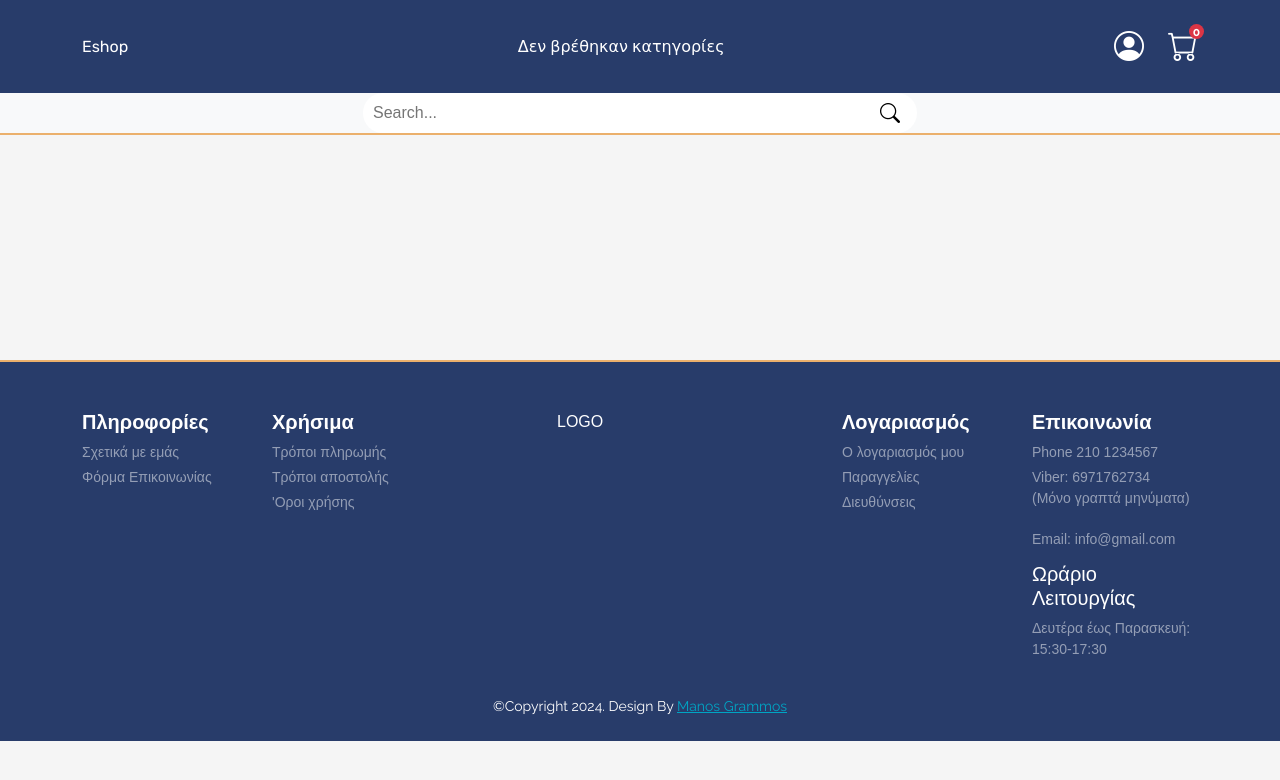
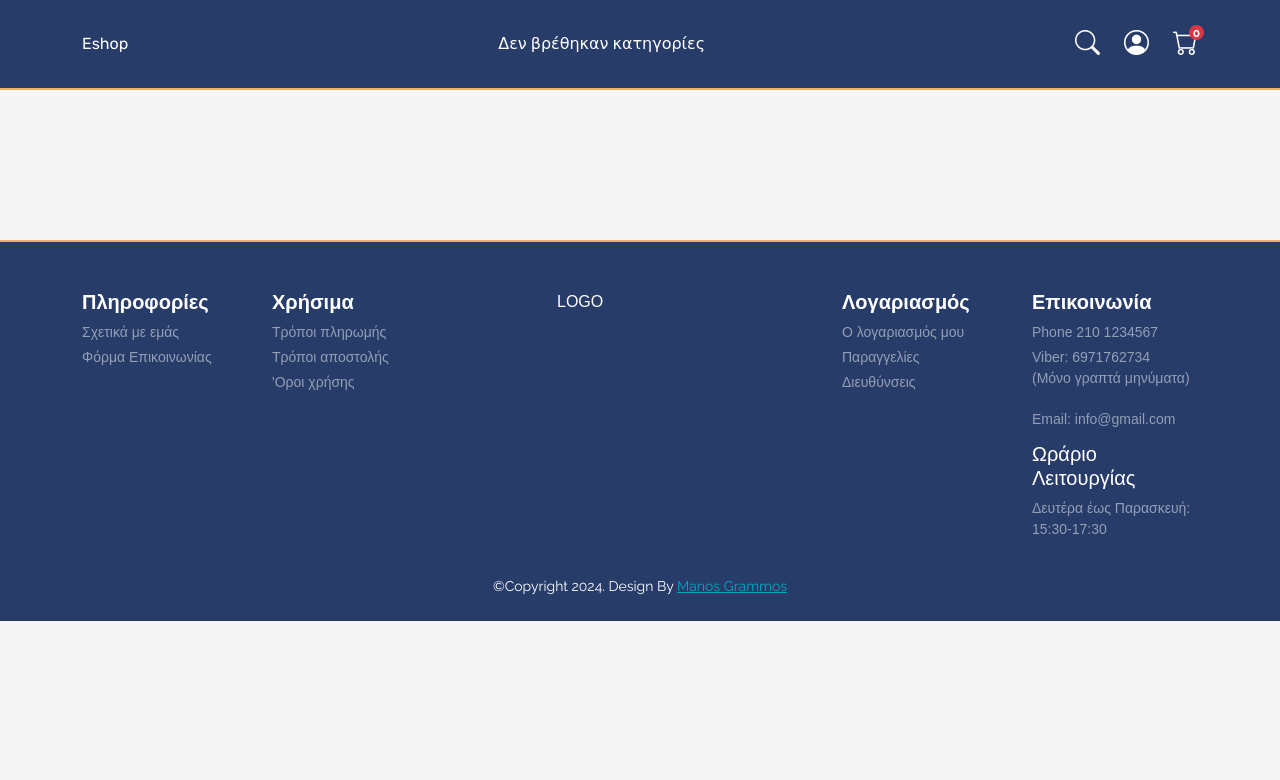
Before and after one commit to ManosGra/deckhub.gr, a PHP site: page /search.php in a window 1280 px wide. Shown: the top 780 px of the page. Run offline with PHP 8.4, Linux system fonts and the light colour scheme; data that the repository does not hold is empty; some libraries are stand-ins or nearby versions; some web fonts are replaced.

Commit message:
box show updates and search

```diff
--- a/checkout.php
+++ b/checkout.php
@@ -107,7 +107,7 @@ if (mysqli_num_rows($cartItems) == 0) {
                                     $totalPrice += $citem['selling_price'] * $citem['prod_qty']; ?>
                                     <tr class="product_data align-items-center">
                                         <td class="align-middle text-center">
-                                            <img data-src="uploads/<?php echo $citem['item_image']; ?>" class="lazy" alt="Image"
+                                            <img src="uploads/<?php echo $citem['item_image']; ?>" class="lazy" alt="Image"
                                                 width="100px">
                                         </td>
                                         <td class="align-middle text-center"><?php echo $citem['name']; ?></td>
--- a/includes/header.php
+++ b/includes/header.php
@@ -1,4 +1,6 @@
+<?php ob_start() ?>
 <?php include 'config/db.php' ?>
+
 <!doctype html>
 <html lang="en">
 
--- a/includes/navigation.php
+++ b/includes/navigation.php
@@ -23,7 +23,7 @@
             // Επαναλαμβάνει τις γραμμές από το αποτέλεσμα της ερώτησης
             while ($item = mysqli_fetch_assoc($select_categories_query)) {
               ?>
-              <li class="nav-item list-unstyled mx-3  font-rubik fw-bold font-size-14">
+              <li class="nav-item list-unstyled mx-auto d-block  font-rubik font-size-16">
                 <a class="nav-link" href="products.php?category=<?php echo htmlspecialchars($item['slug']); ?>">
                   <?php echo htmlspecialchars($item['category_name']); ?>
                 </a>
@@ -42,8 +42,14 @@
         <div class="row align-items-center justify-content-end">
 
           <div class="col-auto">
+            <button type="submit" id="openSearch" name="submit" class="search-button p-0">
+              <i class="bi bi-search font-size-25"></i>
+            </button>
+          </div>
+
+          <div class="col-auto">
             <a href="my-account.php" class="text-white text-decoration-none">
-              <i class="font-size-30 profile bi bi-person-circle"></i>
+              <i class="font-size-25 profile bi bi-person-circle"></i>
             </a>
           </div>
 
@@ -51,7 +57,7 @@
             <form action="" class="font-size-14 font-rale">
               <a href="cart.php" class="text-decoration-none" id="cart-link">
                 <div class="cart-object">
-                  <span class="font-size-30 text-white"><i class="bi bi-cart cart-icon"></i></span>
+                  <span class="font-size-25 text-white"><i class="bi bi-cart cart-icon"></i></span>
                   <span class="pill text-white bg-danger" id="cart-empty">0</span>
                 </div>
               </a>
@@ -62,21 +68,19 @@
     </div>
   </div>
 
-  <div class="second-nav" id="secondNav">
-    <div class="bg-light text-dark">
-      <div class="container-lg">
+  <div id="searchPopup" class="popup">
+    <div class="popup-content">
+      <span id="closePopup" class="close">&times;</span>
+
+      <!-- Το search container που θες να κάνεις popup -->
       <div class="search-container">
-          <form class="d-flex align-items-center" action="search.php" method="post">
-            <input type="text" placeholder="Search..." name="search" class="search-input">
-            <button type="submit" name="submit" class="search-button">
-              <i class="bi bi-search"></i>
-            </button>
+        <form class="d-flex align-items-center" action="search.php" method="POST">
+          <input type="text" placeholder="Αναζήτηση..." name="search" class="search-input" required>
+          <button type="submit" name="submit" hidden>Search</button>
         </form>
       </div>
     </div>
   </div>
-  </div>
-
 
 </nav>
 
--- a/index.js
+++ b/index.js
@@ -281,4 +281,28 @@ $(document).ready(function () {
             navMenu.classList.remove("active");
         })
     );
+
+
 });
+
+// Βρίσκουμε τα στοιχεία από το DOM
+const searchPopup = document.getElementById('searchPopup');
+const openSearch = document.getElementById('openSearch');
+const closePopup = document.getElementById('closePopup');
+
+// Άνοιγμα του popup όταν γίνει κλικ στο κουμπί
+openSearch.addEventListener('click', function() {
+    searchPopup.style.display = 'block';
+});
+
+// Κλείσιμο του popup όταν γίνει κλικ στο κουμπί "κλείσιμο"
+closePopup.addEventListener('click', function() {
+    searchPopup.style.display = 'none';
+});
+
+// Κλείσιμο του popup όταν γίνει κλικ έξω από το popup
+window.addEventListener('click', function(event) {
+    if (event.target === searchPopup) {
+        searchPopup.style.display = 'none';
+    }
+});
--- a/sass/include/global.scss
+++ b/sass/include/global.scss
@@ -195,7 +195,7 @@ button:focus {
 }
 
 #search {
-    padding: 300px 0;
+    padding: 120px 0;
 }
 
 #footer {
--- a/sass/include/navbar.scss
+++ b/sass/include/navbar.scss
@@ -70,37 +70,70 @@ html {
     background-color: lightgrey;
 }
 
+/* Στυλ για το κουμπί αναζήτησης */
+#openSearch {
+    background-color: #007BFF;
+    color: white;
+    border: none;
+    cursor: pointer;
+    font-size: 16px;
+}
+
+/* Στυλ για το popup */
+.popup {
+    display: none;
+    /* Το αρχικό display είναι "none" για να μην φαίνεται */
+    position: fixed;
+    z-index: 9999;
+    left: 0;
+    top: 0;
+    width: 100%;
+    height: 100%;
+    background-color: rgba(0, 0, 0, 0.5);
+    /* Σκούρο φόντο για να ξεχωρίζει το popup */
+}
+
+.popup-content {
+    background-color: white;
+    margin: 15% auto;
+    padding: 20px;
+    border-radius: 8px;
+    width: 50%;
+    max-width: 400px;
+    box-shadow: 0 4px 8px rgba(0, 0, 0, 0.1);
+}
+
+/* Στυλ για το κουμπί κλεισίματος */
+.close {
+    float: right;
+    font-size: 24px;
+    cursor: pointer;
+}
+
+/* Στυλ για το search container */
 .search-container {
-    display: flex;
-    justify-content: center;
+    width: 100%;
+    padding: 10px 0;
 }
 
 .search-input {
-    width: 500px;
-    height: 40px;
+    width: 100%;
     padding: 10px;
-    border: 0px solid gray;
-    border-radius: 20px 0 0 20px;
-    outline: none;
     font-size: 16px;
-    background-color: white;
-}
-
-.search-input:focus {
-    border-color: transparent;
+    border: 1px solid #ccc;
+    border-radius: 4px;
 }
 
 .search-button {
-    background-color: white;
+    background-color: transparent !important;
     border: 2px solid transparent;
     border-radius: 0 20px 20px 0;
-    padding: 10px 15px;
     cursor: pointer;
-    font-size: 20px;
     outline: none;
     display: flex;
     align-items: center;
     height: 40px;
+    color: white;
 }
 
 .profile:hover {
@@ -125,11 +158,13 @@ html {
 @media only screen and (max-width: 991px) {
 
     .navigation {
-        display: none; /* Κρύβει το κανονικό μενού */
+        display: none;
+        /* Κρύβει το κανονικό μενού */
     }
 
     .responsive-nav {
-        display: block!important; /* Εμφανίζει το responsive nav */
+        display: block !important;
+        /* Εμφανίζει το responsive nav */
         background-color: #283c6a;
         border-bottom: 2px solid #ebb06c;
         width: 100%;
@@ -144,10 +179,14 @@ html {
         left: 0;
         width: 100%;
         background-color: #000000;
-        opacity: 0; /* Αρχικά κρυφό */
-        visibility: hidden; /* Κρύβει το menu */
-        transform: translateY(-10px); /* Ελαφριά μετατόπιση προς τα πάνω */
-        transition: opacity 0.3s ease, visibility 0s 0.3s, transform 0.3s ease; /* Ομαλή μετάβαση */
+        opacity: 0;
+        /* Αρχικά κρυφό */
+        visibility: hidden;
+        /* Κρύβει το menu */
+        transform: translateY(-10px);
+        /* Ελαφριά μετατόπιση προς τα πάνω */
+        transition: opacity 0.3s ease, visibility 0s 0.3s, transform 0.3s ease;
+        /* Ομαλή μετάβαση */
         z-index: 998;
     }
 
@@ -156,17 +195,22 @@ html {
     }
 
     .nav-menu.active {
-        opacity: 1; /* Εμφάνιση του μενού */
-        visibility: visible; /* Ορατό */
-        transform: translateY(0); /* Επαναφορά στη θέση του */
-        transition: opacity 0.3s ease, visibility 0s 0s, transform 0.3s ease; /* Άμεση μετάβαση */
+        opacity: 1;
+        /* Εμφάνιση του μενού */
+        visibility: visible;
+        /* Ορατό */
+        transform: translateY(0);
+        /* Επαναφορά στη θέση του */
+        transition: opacity 0.3s ease, visibility 0s 0s, transform 0.3s ease;
+        /* Άμεση μετάβαση */
         height: 100vh;
         color: white;
         border-top: 2px solid #ebb06c;
     }
 
     .hamburger {
-        display: block; /* Εμφανίζει το hamburger */
+        display: block;
+        /* Εμφανίζει το hamburger */
     }
 
     .hamburger.active .bar:nth-child(1) {
@@ -174,7 +218,8 @@ html {
     }
 
     .hamburger.active .bar:nth-child(2) {
-        opacity: 0; /* Εξαφανίζει τη μεσαία γραμμή */
+        opacity: 0;
+        /* Εξαφανίζει τη μεσαία γραμμή */
         transform: translateX(-20px);
     }
 
@@ -186,8 +231,9 @@ html {
         margin: 0;
     }
 }
+
 @media only screen and (max-width: 1200px) {
-    .nav-item{
-        margin: 0 7px!important;
+    .nav-item {
+        margin: 0 7px !important;
     }
 }
--- a/sass/include/products.scss
+++ b/sass/include/products.scss
@@ -1,4 +1,4 @@
-#products, #search {
+#products {
     padding: 180px 0;
 }
 
--- a/search.php
+++ b/search.php
@@ -31,7 +31,7 @@ include 'includes/navigation.php';
                                 if (in_array($item['category_id'], $category_ids) || empty($category_ids)) {
                                     ?>
                                     <div class="col-md-4 mb-3">
-                                        <div class="card shadow-lg product-box product_data pt-3">
+                                        <div class="card shadow-lg product-box product_data box show pt-3">
                                             <div class="card-body p-0">
                                                 <div class="product-image">
                                                     <a class="text-decoration-none" href="product-view.php?product=<?php echo $item['slug'] ?>">
@@ -51,9 +51,6 @@ include 'includes/navigation.php';
                                                     <a href="product-view.php?product=<?php echo $item['slug'] ?>" class="text-decoration-none product-btn w-100 text-center p-2">
                                                         <i class="bi bi-search text-white font-size-20"></i>
                                                     </a>
-                                                    <button class="product-btn w-100 text-center p-2">
-                                                        <i class="bi bi-heart text-white font-size-20"></i>
-                                                    </button>
                                                     <button class="product-btn addToCartBtn w-100 text-center p-2" value="<?php echo $item['id']; ?>">
                                                         <input type="hidden" class="form-control text-center input-qty bg-white" value="1" disabled>
                                                         <i class="bi bi-cart text-white font-size-20"></i>
--- a/special-price.php
+++ b/special-price.php
@@ -41,7 +41,7 @@ if (mysqli_num_rows($result) > 0) {
 
                                 </div>
 
-                                <img class="img-fluid"  src="uploads/<?php echo $product['item_image']; ?>" alt="<?php echo $product['name']; ?>">
+                                <img class="img-fluid"  src="uploads/<?php echo $product['item_image']; ?>" alt="<?php echo $product['name']; ?>" style="width:220px; height:220px;">
                             </a>
 
                             <div class="text-center my-3">
@@ -49,7 +49,7 @@ if (mysqli_num_rows($result) > 0) {
                                 <p class="m-0 font-size-16 text-danger  fw-bold"><del><?php echo $product['original_price']; ?>€</del></p>
                                 <p class="m-0 font-size-20  fw-bold"><?php echo $product['selling_price']; ?>€</p>
                             </div>
-                            <button class="btn btn-danger fw-bold addToCartBtn"
+                            <button class="btn btn-danger fw-bold font-size-14 addToCartBtn"
                                     value="<?php echo $product['id']; ?>">
                                     <input type="hidden" class="form-control text-center input-qty bg-white" value="1" disabled>
                                     <i
--- a/style.css
+++ b/style.css
@@ -177,7 +177,7 @@ button:focus {
 }
 
 #search {
-  padding: 300px 0;
+  padding: 120px 0;
 }
 
 #footer {
@@ -498,37 +498,70 @@ html {
   background-color: lightgrey;
 }
 
+/* Στυλ για το κουμπί αναζήτησης */
+#openSearch {
+  background-color: #007BFF;
+  color: white;
+  border: none;
+  cursor: pointer;
+  font-size: 16px;
+}
+
+/* Στυλ για το popup */
+.popup {
+  display: none;
+  /* Το αρχικό display είναι "none" για να μην φαίνεται */
+  position: fixed;
+  z-index: 9999;
+  left: 0;
+  top: 0;
+  width: 100%;
+  height: 100%;
+  background-color: rgba(0, 0, 0, 0.5);
+  /* Σκούρο φόντο για να ξεχωρίζει το popup */
+}
+
+.popup-content {
+  background-color: white;
+  margin: 15% auto;
+  padding: 20px;
+  border-radius: 8px;
+  width: 50%;
+  max-width: 400px;
+  box-shadow: 0 4px 8px rgba(0, 0, 0, 0.1);
+}
+
+/* Στυλ για το κουμπί κλεισίματος */
+.close {
+  float: right;
+  font-size: 24px;
+  cursor: pointer;
+}
+
+/* Στυλ για το search container */
 .search-container {
-  display: flex;
-  justify-content: center;
+  width: 100%;
+  padding: 10px 0;
 }
 
 .search-input {
-  width: 500px;
-  height: 40px;
+  width: 100%;
   padding: 10px;
-  border: 0px solid gray;
-  border-radius: 20px 0 0 20px;
-  outline: none;
   font-size: 16px;
-  background-color: white;
-}
-
-.search-input:focus {
-  border-color: transparent;
+  border: 1px solid #ccc;
+  border-radius: 4px;
 }
 
 .search-button {
-  background-color: white;
+  background-color: transparent !important;
   border: 2px solid transparent;
   border-radius: 0 20px 20px 0;
-  padding: 10px 15px;
   cursor: pointer;
-  font-size: 20px;
   outline: none;
   display: flex;
   align-items: center;
   height: 40px;
+  color: white;
 }
 
 .profile:hover {
@@ -552,10 +585,12 @@ html {
 
 @media only screen and (max-width: 991px) {
   .navigation {
-    display: none; /* Κρύβει το κανονικό μενού */
+    display: none;
+    /* Κρύβει το κανονικό μενού */
   }
   .responsive-nav {
-    display: block !important; /* Εμφανίζει το responsive nav */
+    display: block !important;
+    /* Εμφανίζει το responsive nav */
     background-color: #283c6a;
     border-bottom: 2px solid #ebb06c;
     width: 100%;
@@ -569,32 +604,42 @@ html {
     left: 0;
     width: 100%;
     background-color: #000000;
-    opacity: 0; /* Αρχικά κρυφό */
-    visibility: hidden; /* Κρύβει το menu */
-    transform: translateY(-10px); /* Ελαφριά μετατόπιση προς τα πάνω */
-    transition: opacity 0.3s ease, visibility 0s 0.3s, transform 0.3s ease; /* Ομαλή μετάβαση */
+    opacity: 0;
+    /* Αρχικά κρυφό */
+    visibility: hidden;
+    /* Κρύβει το menu */
+    transform: translateY(-10px);
+    /* Ελαφριά μετατόπιση προς τα πάνω */
+    transition: opacity 0.3s ease, visibility 0s 0.3s, transform 0.3s ease;
+    /* Ομαλή μετάβαση */
     z-index: 998;
   }
   .nav-menu li {
     margin: 20px 10px;
   }
   .nav-menu.active {
-    opacity: 1; /* Εμφάνιση του μενού */
-    visibility: visible; /* Ορατό */
-    transform: translateY(0); /* Επαναφορά στη θέση του */
-    transition: opacity 0.3s ease, visibility 0s 0s, transform 0.3s ease; /* Άμεση μετάβαση */
+    opacity: 1;
+    /* Εμφάνιση του μενού */
+    visibility: visible;
+    /* Ορατό */
+    transform: translateY(0);
+    /* Επαναφορά στη θέση του */
+    transition: opacity 0.3s ease, visibility 0s 0s, transform 0.3s ease;
+    /* Άμεση μετάβαση */
     height: 100vh;
     color: white;
     border-top: 2px solid #ebb06c;
   }
   .hamburger {
-    display: block; /* Εμφανίζει το hamburger */
+    display: block;
+    /* Εμφανίζει το hamburger */
   }
   .hamburger.active .bar:nth-child(1) {
     transform: translateY(8px) rotate(45deg);
   }
   .hamburger.active .bar:nth-child(2) {
-    opacity: 0; /* Εξαφανίζει τη μεσαία γραμμή */
+    opacity: 0;
+    /* Εξαφανίζει τη μεσαία γραμμή */
     transform: translateX(-20px);
   }
   .hamburger.active .bar:nth-child(3) {
@@ -727,7 +772,7 @@ html {
   color: white;
 }
 
-#products, #search {
+#products {
   padding: 180px 0;
 }
 
--- a/top-sale.php
+++ b/top-sale.php
@@ -32,13 +32,13 @@ if (mysqli_num_rows($result) > 0) {
                     <div class="item py-2 product_data">
                         <div class="product font-rale d-flex flex-column align-items-center">
                             <a href="product-view.php?product=<?php echo $product['slug'] ?>"><img src="uploads/<?php echo $product['item_image']; ?>"
-                                    alt="<?php echo $product['name']; ?>"
+                                    alt="<?php echo $product['name']; ?>" style="width:220px; height:220px;"
                                     ></a>
                             <div class="text-center my-3">
                                 <h6><?php echo $product['name']; ?></h6>
                                 <p class="m-0 font-size-20  fw-bold"><?php echo $product['selling_price']; ?>€</p>
                             </div>
-                            <button class="btn btn-danger fw-bold addToCartBtn"
+                            <button class="btn btn-danger fw-bold font-size-14 addToCartBtn"
                                     value="<?php echo $product['id']; ?>">
                                     <input type="hidden" class="form-control text-center input-qty bg-white" value="1" disabled>
                                     <i
```
Also changed, not shown: 1 other file. Lines whose indentation alone changed are shown as unchanged.
